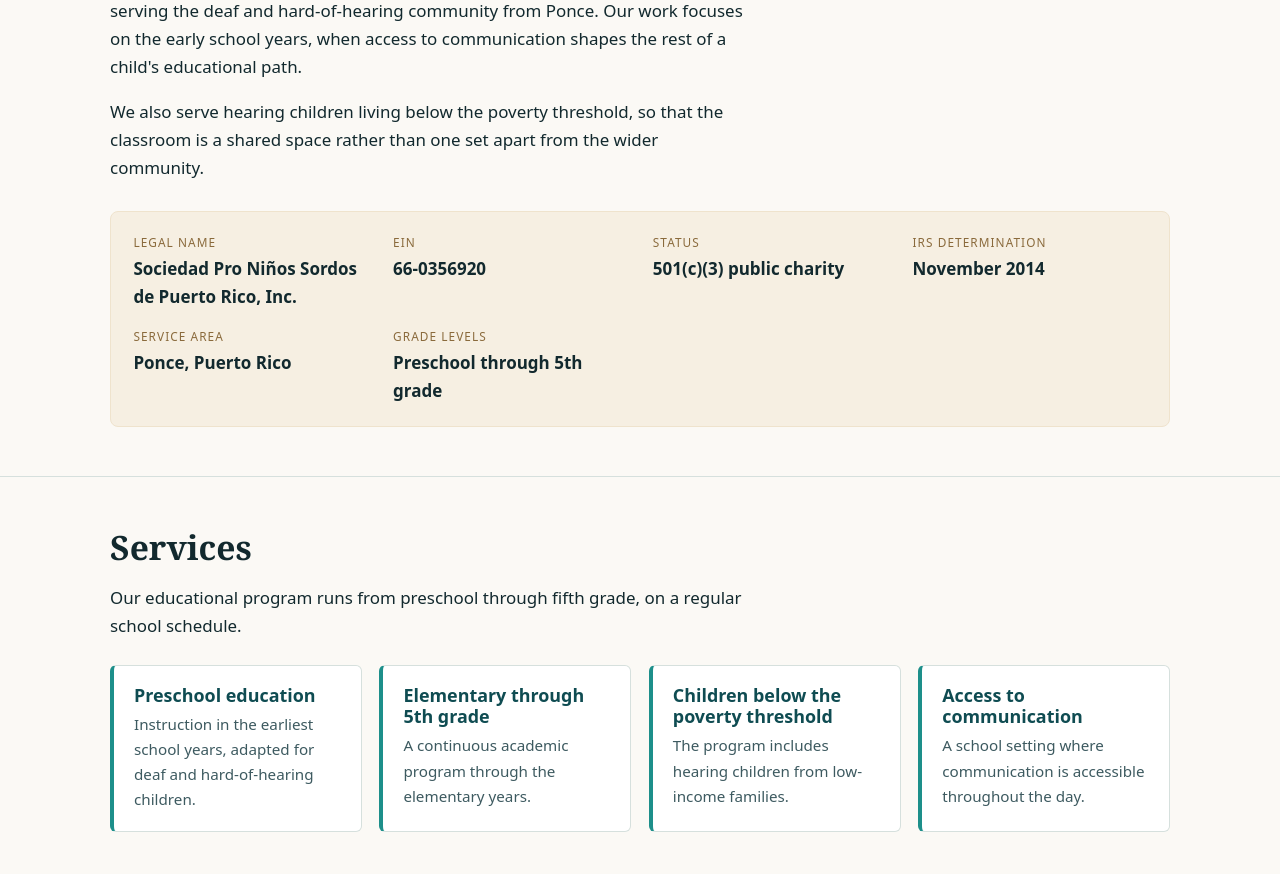
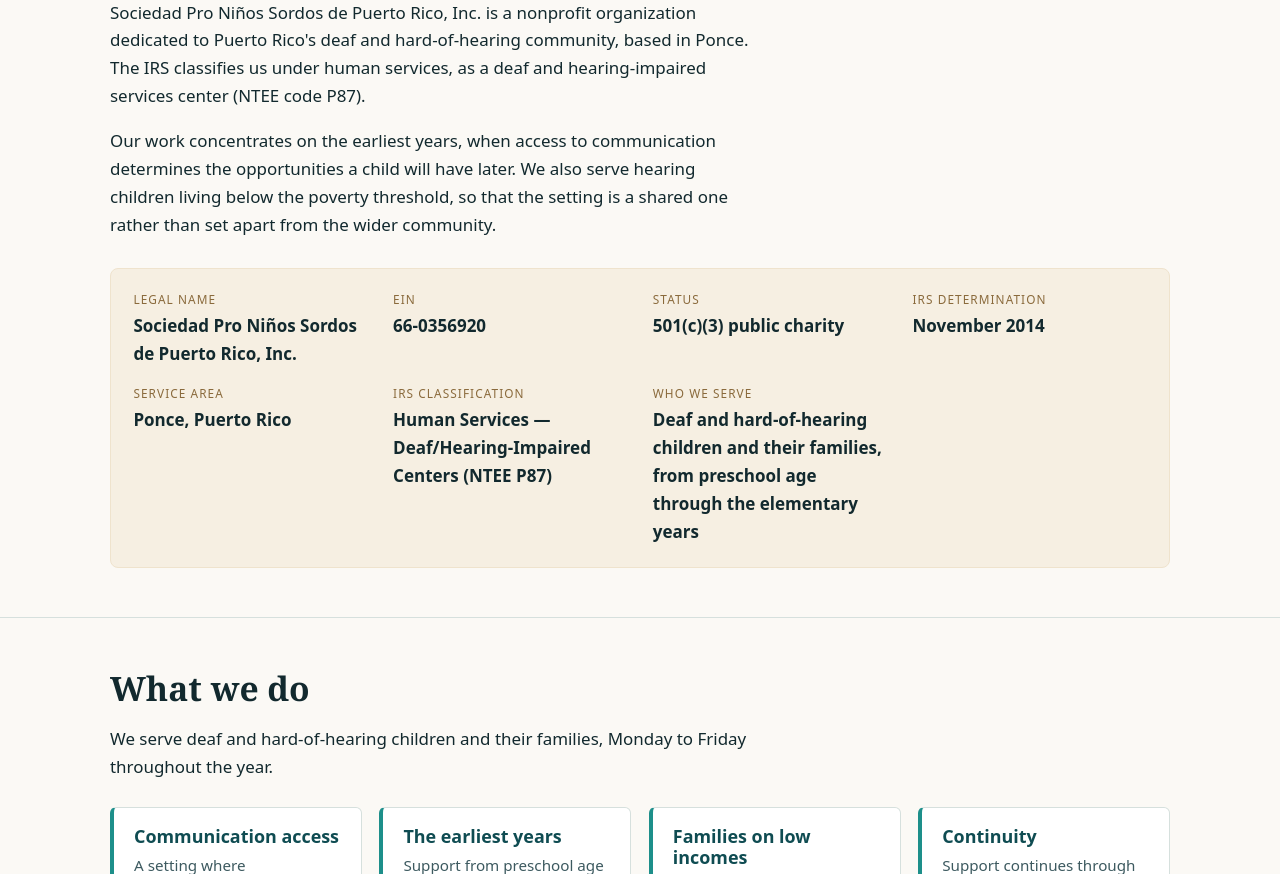
Before and after one commit to paxle1802/sociedadproninossordos.org, a plain HTML site: page index.html in a window 1280 px wide. Shown: the part 618-1492 px from the top of the page. Drawn offline with Linux system fonts and the light colour scheme.

Commit message:
content: lead with the deaf-services identity the IRS assigned, not schooling
Goodstack reject emails state the exclusion verbatim: academic/medical/
governmental not eligible. The previous copy read like a school (grade
levels, academic program, classroom, school schedule), which invited exactly
that reading. The organization is classified by the IRS under human services
as a deaf/hearing-impaired services centre, NTEE P87, so the page now says so
explicitly and leads with communication access, the earliest years, low-income
families and continuity. Age range is kept as a factual detail rather than a
heading. Nothing asserted here is new -- only the emphasis changed.

```diff
--- a/index.html
+++ b/index.html
@@ -3,11 +3,11 @@
 <head>
 <meta charset="utf-8" />
 <meta name="viewport" content="width=device-width, initial-scale=1" />
-<title>Sociedad Pro Niños Sordos de Puerto Rico, Inc. — Ponce, Puerto Rico</title>
-<meta name="description" content="Sociedad Pro Niños Sordos de Puerto Rico, Inc. is a 501(c)(3) nonprofit organization in Ponce, Puerto Rico. It provides educational services to deaf and hard-of-hearing children, and to hearing children living below the poverty threshold, from preschool through fifth grade." />
+<title>Sociedad Pro Niños Sordos de Puerto Rico, Inc. — Services for deaf children, Ponce, Puerto Rico</title>
+<meta name="description" content="Sociedad Pro Niños Sordos de Puerto Rico, Inc. is a 501(c)(3) nonprofit in Ponce, Puerto Rico serving deaf and hard-of-hearing children and their families. IRS classification: Human Services — Deaf/Hearing-Impaired Centers (NTEE P87). EIN 66-0356920." />
 <link rel="canonical" href="https://sociedadproninossordos.org/" />
 <meta property="og:title" content="Sociedad Pro Niños Sordos de Puerto Rico, Inc." />
-<meta property="og:description" content="Educational services for deaf and hard-of-hearing children in Ponce, Puerto Rico. A 501(c)(3) nonprofit organization, EIN 66-0356920." />
+<meta property="og:description" content="A 501(c)(3) nonprofit serving deaf and hard-of-hearing children and their families in Ponce, Puerto Rico. EIN 66-0356920." />
 <meta property="og:type" content="website" />
 <meta property="og:url" content="https://sociedadproninossordos.org/" />
 <meta name="robots" content="index,follow" />
@@ -134,10 +134,10 @@
   </svg>
   <div class="wrap">
     <span class="eyebrow"><span lang="es">Organización 501(c)(3) &middot; Ponce, Puerto Rico</span><span lang="en">501(c)(3) nonprofit &middot; Ponce, Puerto Rico</span></span>
-    <h1><span lang="es">Educación para niñas y niños sordos en Puerto Rico</span><span lang="en">Education for deaf children in Puerto Rico</span></h1>
+    <h1><span lang="es">Apoyo a niñas y niños sordos e hipoacúsicos en Puerto Rico</span><span lang="en">Support for deaf and hard-of-hearing children in Puerto Rico</span></h1>
     <p>
-      <span lang="es">Ofrecemos servicios educativos a niñas y niños sordos, con problemas auditivos y oyentes bajo el umbral de pobreza, desde el nivel preescolar hasta quinto grado.</span>
-      <span lang="en">We provide educational services to deaf and hard-of-hearing children, and to hearing children living below the poverty threshold, from preschool through fifth grade.</span>
+      <span lang="es">Somos un centro sin fines de lucro que sirve a niñas y niños sordos e hipoacúsicos y a sus familias en Ponce. Creamos un entorno donde la comunicación es accesible desde los primeros años, e incluimos a menores de familias que viven bajo el umbral de pobreza.</span>
+      <span lang="en">We are a nonprofit center serving deaf and hard-of-hearing children and their families in Ponce. We create a setting where communication is accessible from the earliest years, and we include children from families living below the poverty threshold.</span>
     </p>
   </div>
 </div>
@@ -148,12 +148,12 @@
   <div class="wrap">
     <h2><span lang="es">Quiénes somos</span><span lang="en">Who we are</span></h2>
     <p class="lede">
-      <span lang="es">La Sociedad Pro Niños Sordos de Puerto Rico, Inc. es una organización sin fines de lucro que sirve a la comunidad sorda e hipoacúsica desde Ponce. Nuestro trabajo se centra en la etapa escolar temprana, cuando el acceso a la comunicación determina el resto de la trayectoria educativa de un niño.</span>
-      <span lang="en">Sociedad Pro Niños Sordos de Puerto Rico, Inc. is a nonprofit organization serving the deaf and hard-of-hearing community from Ponce. Our work focuses on the early school years, when access to communication shapes the rest of a child's educational path.</span>
+      <span lang="es">La Sociedad Pro Niños Sordos de Puerto Rico, Inc. es una organización sin fines de lucro dedicada a la comunidad sorda e hipoacúsica de Puerto Rico, con sede en Ponce. El IRS nos clasifica dentro de servicios a la persona, como centro de servicios para personas sordas e hipoacúsicas (código NTEE P87).</span>
+      <span lang="en">Sociedad Pro Niños Sordos de Puerto Rico, Inc. is a nonprofit organization dedicated to Puerto Rico's deaf and hard-of-hearing community, based in Ponce. The IRS classifies us under human services, as a deaf and hearing-impaired services center (NTEE code P87).</span>
     </p>
     <p class="lede">
-      <span lang="es">Atendemos también a niñas y niños oyentes que viven bajo el umbral de pobreza, de modo que el salón sea un espacio compartido y no separado del resto de la comunidad.</span>
-      <span lang="en">We also serve hearing children living below the poverty threshold, so that the classroom is a shared space rather than one set apart from the wider community.</span>
+      <span lang="es">Nuestro trabajo se concentra en los primeros años de vida, cuando el acceso a la comunicación determina las oportunidades que un niño tendrá después. Atendemos también a menores oyentes que viven bajo el umbral de pobreza, de modo que el espacio sea compartido y no separado del resto de la comunidad.</span>
+      <span lang="en">Our work concentrates on the earliest years, when access to communication determines the opportunities a child will have later. We also serve hearing children living below the poverty threshold, so that the setting is a shared one rather than set apart from the wider community.</span>
     </p>
 
     <div class="facts">
@@ -179,8 +179,12 @@
           <dd>Ponce, Puerto Rico</dd>
         </div>
         <div>
-          <dt><span lang="es">Niveles</span><span lang="en">Grade levels</span></dt>
-          <dd><span lang="es">Preescolar a quinto grado</span><span lang="en">Preschool through 5th grade</span></dd>
+          <dt><span lang="es">Clasificación del IRS</span><span lang="en">IRS classification</span></dt>
+          <dd><span lang="es">Servicios a la persona — centro para personas sordas e hipoacúsicas (NTEE P87)</span><span lang="en">Human Services — Deaf/Hearing-Impaired Centers (NTEE P87)</span></dd>
+        </div>
+        <div>
+          <dt><span lang="es">Población que atendemos</span><span lang="en">Who we serve</span></dt>
+          <dd><span lang="es">Menores sordos e hipoacúsicos y sus familias, desde la edad preescolar hasta los años de primaria</span><span lang="en">Deaf and hard-of-hearing children and their families, from preschool age through the elementary years</span></dd>
         </div>
       </dl>
     </div>
@@ -189,30 +193,32 @@
 
 <section id="services">
   <div class="wrap">
-    <h2><span lang="es">Servicios</span><span lang="en">Services</span></h2>
+    <h2><span lang="es">Qué hacemos</span><span lang="en">What we do</span></h2>
     <p class="lede">
-      <span lang="es">Nuestro programa educativo cubre el nivel preescolar hasta quinto grado, en horario escolar regular.</span>
-      <span lang="en">Our educational program runs from preschool through fifth grade, on a regular school schedule.</span>
+      <span lang="es">Servimos a menores sordos e hipoacúsicos y a sus familias, de lunes a viernes durante todo el año.</span>
+      <span lang="en">We serve deaf and hard-of-hearing children and their families, Monday to Friday throughout the year.</span>
     </p>
     <div class="grid">
       <div class="card">
-        <h3><span lang="es">Educación preescolar</span><span lang="en">Preschool education</span></h3>
-        <p><span lang="es">Enseñanza en los primeros años escolares, adaptada a niñas y niños sordos e hipoacúsicos.</span><span lang="en">Instruction in the earliest school years, adapted for deaf and hard-of-hearing children.</span></p>
+        <h3><span lang="es">Acceso a la comunicación</span><span lang="en">Communication access</span></h3>
+        <p><span lang="es">Un entorno donde la comunicación es accesible durante toda la jornada, no solo en momentos puntuales.</span><span lang="en">A setting where communication is accessible throughout the day, not only at set moments.</span></p>
       </div>
       <div class="card">
-        <h3><span lang="es">Primaria hasta quinto grado</span><span lang="en">Elementary through 5th grade</span></h3>
-        <p><span lang="es">Continuidad del programa académico durante la etapa primaria.</span><span lang="en">A continuous academic program through the elementary years.</span></p>
+        <h3><span lang="es">Los primeros años</span><span lang="en">The earliest years</span></h3>
+        <p><span lang="es">Acompañamiento desde la edad preescolar, la etapa en que el acceso al lenguaje marca mayor diferencia.</span><span lang="en">Support from preschool age onward, the stage at which access to language makes the greatest difference.</span></p>
       </div>
       <div class="card">
-        <h3><span lang="es">Niñez bajo el umbral de pobreza</span><span lang="en">Children below the poverty threshold</span></h3>
-        <p><span lang="es">El programa incluye a niñas y niños oyentes de familias de bajos ingresos.</span><span lang="en">The program includes hearing children from low-income families.</span></p>
+        <h3><span lang="es">Familias de bajos ingresos</span><span lang="en">Families on low incomes</span></h3>
+        <p><span lang="es">Incluimos a menores oyentes de familias que viven bajo el umbral de pobreza.</span><span lang="en">We include hearing children from families living below the poverty threshold.</span></p>
       </div>
       <div class="card">
-        <h3><span lang="es">Acceso a la comunicación</span><span lang="en">Access to communication</span></h3>
-        <p><span lang="es">Un entorno escolar donde la comunicación es accesible durante toda la jornada.</span><span lang="en">A school setting where communication is accessible throughout the day.</span></p>
+        <h3><span lang="es">Continuidad</span><span lang="en">Continuity</span></h3>
+        <p><span lang="es">El acompañamiento se mantiene a lo largo de los años de primaria, sin interrupciones de un año a otro.</span><span lang="en">Support continues through the elementary years, without a break from one year to the next.</span></p>
       </div>
     </div>
-    <!-- TODO(org): add real classroom / program photographs here once provided. Do not use stock imagery. -->
+    <!-- TODO(org): add real photographs of the centre and its programs once the organization
+         provides them, with consent. Do not use stock imagery: a reverse image search on a
+         stock photo is worse than having no photograph at all. -->
   </div>
 </section>
 
```
